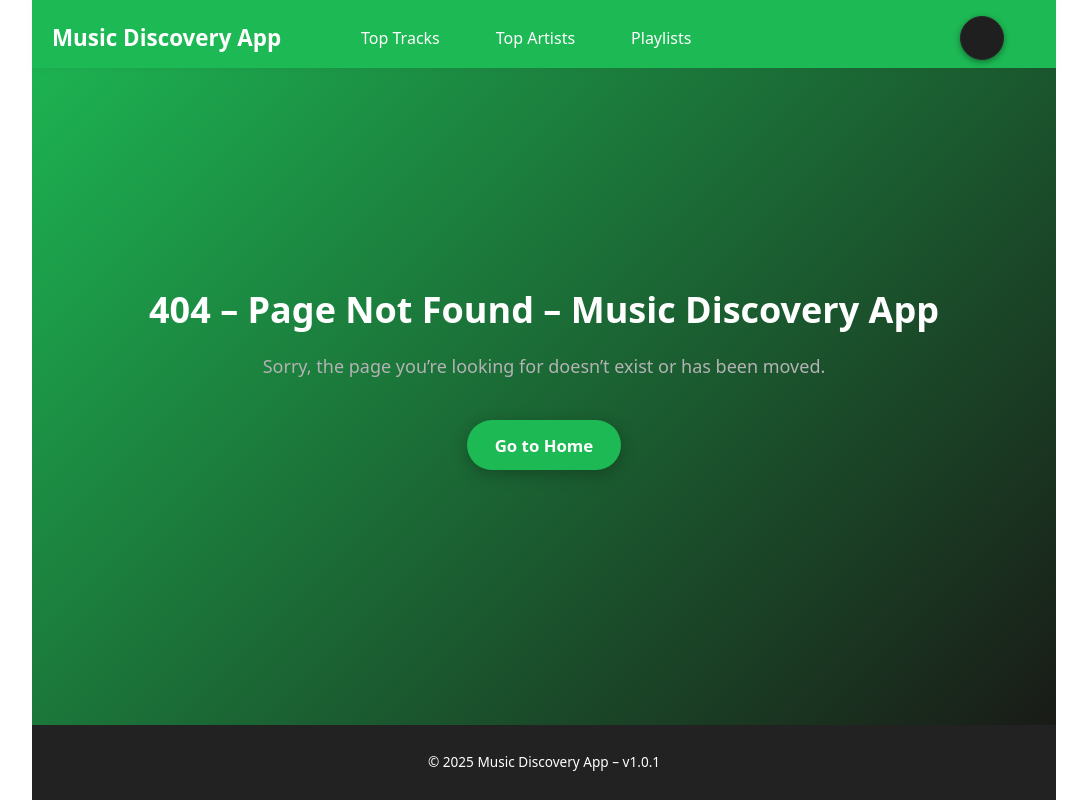
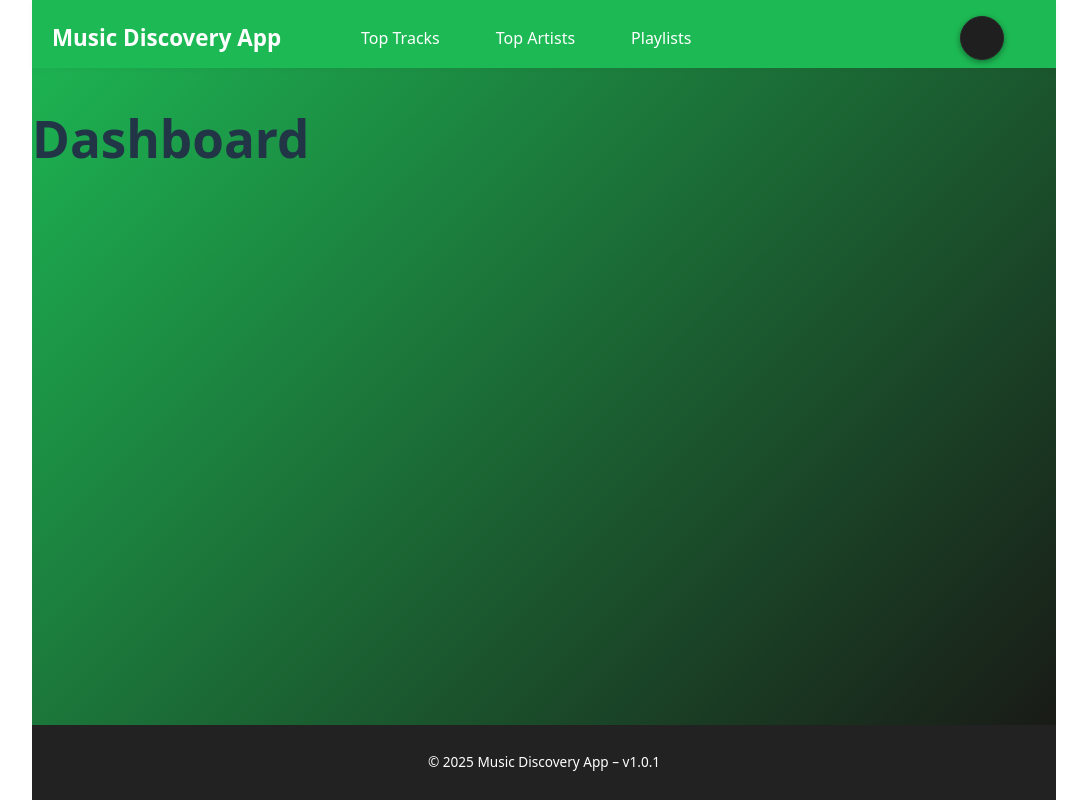
Before and after one commit to Wbdgdz/music-discovery-app, a React (Vite) app: page /dashboard in a window 1280 px wide. Shown: the whole page, without its empty margins (96-1183 px from the left). Built offline with nearby package versions, Linux system fonts and the light colour scheme; no server answers.

Commit message:
feat: ✨ add dashboard route

```diff
--- a/src/App.jsx
+++ b/src/App.jsx
@@ -8,6 +8,7 @@ import Layout from './components/Layout/Layout.jsx';
 import LoginPage from './pages/LoginPage/LoginPage.jsx';
 import NotFoundPage from './pages/NotFoundPage/NotFoundPage.jsx';
 import AccountPage from './pages/AccountPage/AccountPage.jsx';
+import DashboardPage from './pages/DashboardPage/DashboardPage.jsx';
 
 const router = createBrowserRouter([
   {
@@ -21,6 +22,7 @@ const router = createBrowserRouter([
       { path: 'top-tracks', element: <TopTracksPage /> },
       { path: 'top-artists', element: <TopArtistsPage /> },
       { path: 'playlists', element: <PlaylistsPage /> },
+      { path: 'dashboard', element: <DashboardPage /> },
       { path: '*', element: <NotFoundPage /> }
     ]
   }
--- /dev/null
+++ b/src/pages/DashboardPage/DashboardPage.jsx
@@ -0,0 +1,10 @@
+function DashboardPage() {
+  return (
+    <section>
+      <h1>Dashboard</h1>
+      {/* Content will be implemented in next steps */}
+    </section>
+  );
+}
+
+export default DashboardPage;
```
